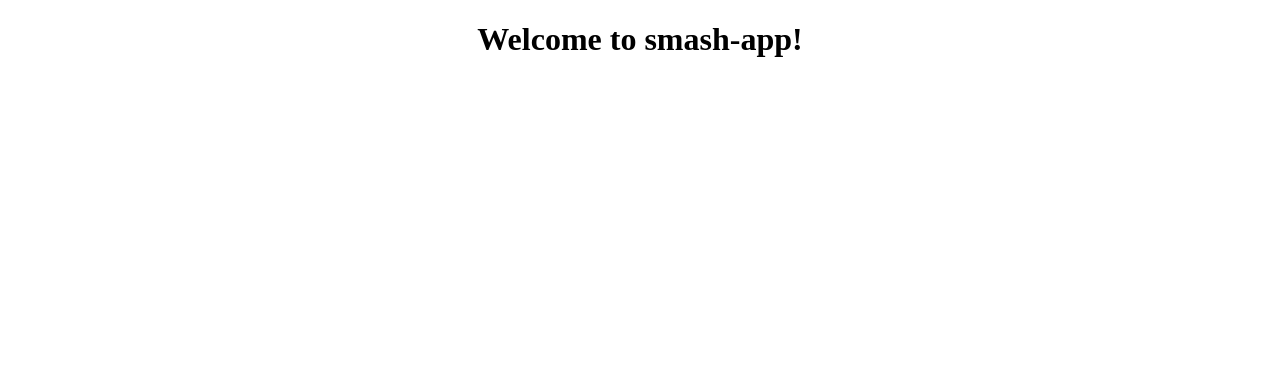
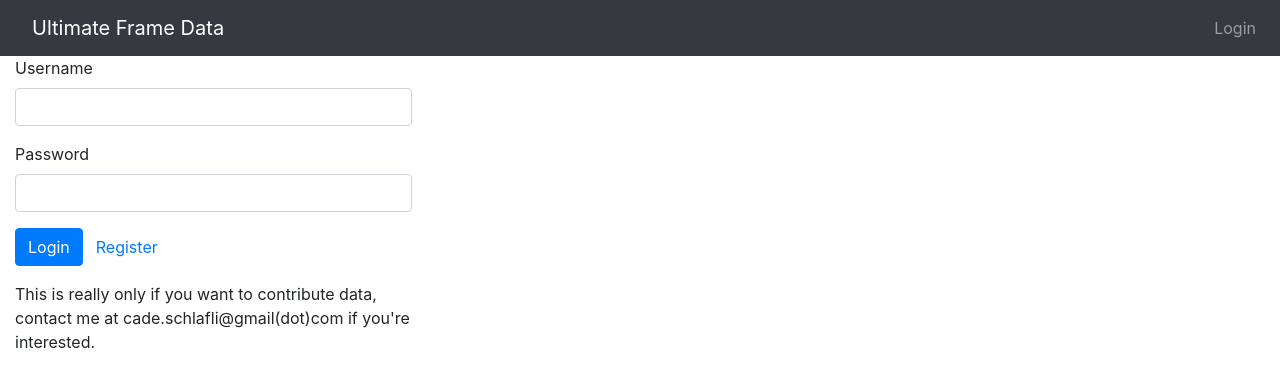
Before and after one commit to Cschlaefli/angular-smash, an Angular app: page /login in a window 1280 px wide. Shown: the top 386 px of the page. Built offline with nearby package versions, Linux system fonts and the light colour scheme.

Commit message:
functional login finally

```diff
--- a/angular.json
+++ b/angular.json
@@ -28,6 +28,7 @@
               "src/assets"
             ],
             "styles": [
+              "node_modules/bootstrap/dist/css/bootstrap.min.css",
               "src/styles.scss"
             ],
             "scripts": []
--- a/package.json
+++ b/package.json
@@ -19,6 +19,8 @@
     "@angular/platform-browser": "~8.0.1",
     "@angular/platform-browser-dynamic": "~8.0.1",
     "@angular/router": "~8.0.1",
+    "@ng-bootstrap/ng-bootstrap": "^5.1.1",
+    "bootstrap": "^4.3.1",
     "rxjs": "~6.4.0",
     "tslib": "^1.9.0",
     "zone.js": "~0.9.1"
--- a/src/app/_services/authentication.service.ts
+++ b/src/app/_services/authentication.service.ts
@@ -1,10 +1,11 @@
 import { Injectable } from '@angular/core';
-import { HttpClient } from '@angular/common/http';
-import { BehaviorSubject, Observable } from 'rxjs';
-import { map } from 'rxjs/operators';
+import { HttpClient, HttpErrorResponse } from '@angular/common/http';
+import { BehaviorSubject, Observable, throwError } from 'rxjs';
+import { map, catchError } from 'rxjs/operators';
 
 import { User } from '../_models';
 import { APP_BASE_HREF } from '@angular/common';
+import { environment } from 'src/environments/environment';
 
 @Injectable({ providedIn: 'root' })
 export class AuthenticationService {
@@ -21,15 +22,30 @@
     }
 
     login(username, password) {
-        return this.http.post<any>(`${APP_BASE_HREF}/users/authenticate`, { username, password })
+        return this.http.post<any>(`${environment.apiUrl}/auth/login`, { username, password })
             .pipe(map(user => {
+                console.log(user)
                 // store user details and jwt token in local storage to keep user logged in between page refreshes
                 localStorage.setItem('currentUser', JSON.stringify(user));
                 this.currentUserSubject.next(user);
                 return user;
             }));
     }
-
+    private handleError(error: HttpErrorResponse) {
+        if (error.error instanceof ErrorEvent) {
+            // A client-side or network error occurred. Handle it accordingly.
+            console.error('An error occurred:', error.error.message);
+        } else {
+            // The backend returned an unsuccessful response code.
+            // The response body may contain clues as to what went wrong,
+            console.error(
+            `Backend returned code ${error.status}, ` +
+            `body was: ${error.error}`);
+        }
+        // return an observable with a user-facing error message
+        return throwError(
+            'Something bad happened; please try again later.');
+        };
     logout() {
         // remove user from local storage and set current user to null
         localStorage.removeItem('currentUser');
--- a/src/app/_services/user.service.ts
+++ b/src/app/_services/user.service.ts
@@ -2,29 +2,29 @@
 import { HttpClient } from '@angular/common/http';
 
 import { User } from '../_models';
-import { APP_BASE_HREF } from '@angular/common';
+import { environment } from 'src/environments/environment.prod';
 
 @Injectable({ providedIn: 'root' })
 export class UserService {
     constructor(private http: HttpClient) { }
 
     getAll() {
-        return this.http.get<User[]>(`${APP_BASE_HREF}/users`);
+        return this.http.get<User[]>(`${environment.apiUrl}/users`);
     }
 
     getById(id: number) {
-        return this.http.get(`${APP_BASE_HREF}/users/${id}`);
+        return this.http.get(`${environment.apiUrl}/users/${id}`);
     }
 
     register(user: User) {
-        return this.http.post(`${APP_BASE_HREF}/users/register`, user);
+        return this.http.post(`${environment.apiUrl}/users/register`, user);
     }
 
     update(user: User) {
-        return this.http.put(`${APP_BASE_HREF}/users/${user.id}`, user);
+        return this.http.put(`${environment.apiUrl}/users/${user.id}`, user);
     }
 
     delete(id: number) {
-        return this.http.delete(`${APP_BASE_HREF}/users/${id}`);
+        return this.http.delete(`${environment.apiUrl}/users/${id}`);
     }
 }
--- a/src/app/app-routing.module.ts
+++ b/src/app/app-routing.module.ts
@@ -4,9 +4,8 @@
 import { HomeComponent } from './home/home.component';
 
 const routes: Routes = [
-  {path : '', redirectTo : '/home', pathMatch : 'full'},
   {path : 'home', component : HomeComponent},
-  //{path :'login', component : LoginComponent}
+  {path : 'login', component : LoginComponent}
 ];
 
 @NgModule({
--- a/src/app/app.component.html
+++ b/src/app/app.component.html
@@ -1,11 +1,11 @@
 <!--The content below is only a placeholder and can be replaced.-->
 <div style="text-align:center">
-  <h1>
-    Welcome to {{ title }}!
-  </h1>
-  <nav>
-    <!---<a routerLink="/login">Login</a>
-    <a routerLink="/home">Home</a>--->
+  <nav class="navbar navbar-expand navbar-dark bg-dark ml-auto">
+    <a class="navbar-brand nav-link" routerLink="/home">Ultimate Frame Data</a>
+    <div class="nav navbar-nav ml-auto">
+      <a class="nav-item nav-link " routerLink="/login" *ngIf="!currentUser">Login</a>
+      <a class="nav-item nav-link " (click)="logout()" *ngIf="currentUser">Logout</a>
+    </div>
   </nav>
 </div>
 
--- a/src/app/app.component.ts
+++ b/src/app/app.component.ts
@@ -1,4 +1,7 @@
 import { Component } from '@angular/core';
+import { Router } from '@angular/router';
+import { AuthenticationService } from "./_services";
+import { User } from "./_models";
 
 @Component({
   selector: 'app-root',
@@ -7,4 +10,17 @@
 })
 export class AppComponent {
   title = 'smash-app';
+  currentUser: User;
+
+  constructor(
+      private router: Router,
+      private authenticationService: AuthenticationService
+  ) {
+      this.authenticationService.currentUser.subscribe(x => this.currentUser = x);
+  }
+
+  logout() {
+      this.authenticationService.logout();
+      this.router.navigate(['/login']);
+  }
 }
--- a/src/app/login/login.component.html
+++ b/src/app/login/login.component.html
@@ -1,6 +1,4 @@
-<h2>Login</h2>
-<p>FUCKING WHAT</p>
-<!---<form [formGroup]="loginForm" (ngSubmit)="onSubmit()">
+<form class="col-sm-4" [formGroup]="loginForm" (ngSubmit)="onSubmit()">
     <div class="form-group">
         <label for="username">Username</label>
         <input type="text" formControlName="username" class="form-control" [ngClass]="{ 'is-invalid': submitted && f.username.errors }" />
@@ -22,4 +20,7 @@
         </button>
         <a routerLink="/register" class="btn btn-link">Register</a>
     </div>
-</form>--->
+    <p class="italics">
+        This is really only if you want to contribute data, contact me at cade.schlafli@gmail(dot)com if you're interested.
+    </p>
+</form>
--- a/src/app/login/login.component.ts
+++ b/src/app/login/login.component.ts
@@ -57,7 +57,7 @@
                     this.router.navigate([this.returnUrl]);
                 },
                 error => {
-                    //this.alertService.error(error);
+                    this.alertService.error(error);
                     this.loading = false;
                 });
     }
--- a/src/environments/environment.prod.ts
+++ b/src/environments/environment.prod.ts
@@ -1,3 +1,4 @@
 export const environment = {
-  production: true
+  production: true,
+  apiUrl : "htts://localhost:5001/api"
 };
--- a/src/environments/environment.ts
+++ b/src/environments/environment.ts
@@ -3,7 +3,8 @@
 // The list of file replacements can be found in `angular.json`.
 
 export const environment = {
-  production: false
+  production: false,
+  apiUrl : "https://localhost:5001/api"
 };
 
 /*
```
Also changed, not shown: src/app/app.module.ts (+7 -3 lines), 1 other file (tests, documents, lock files or other folders).
